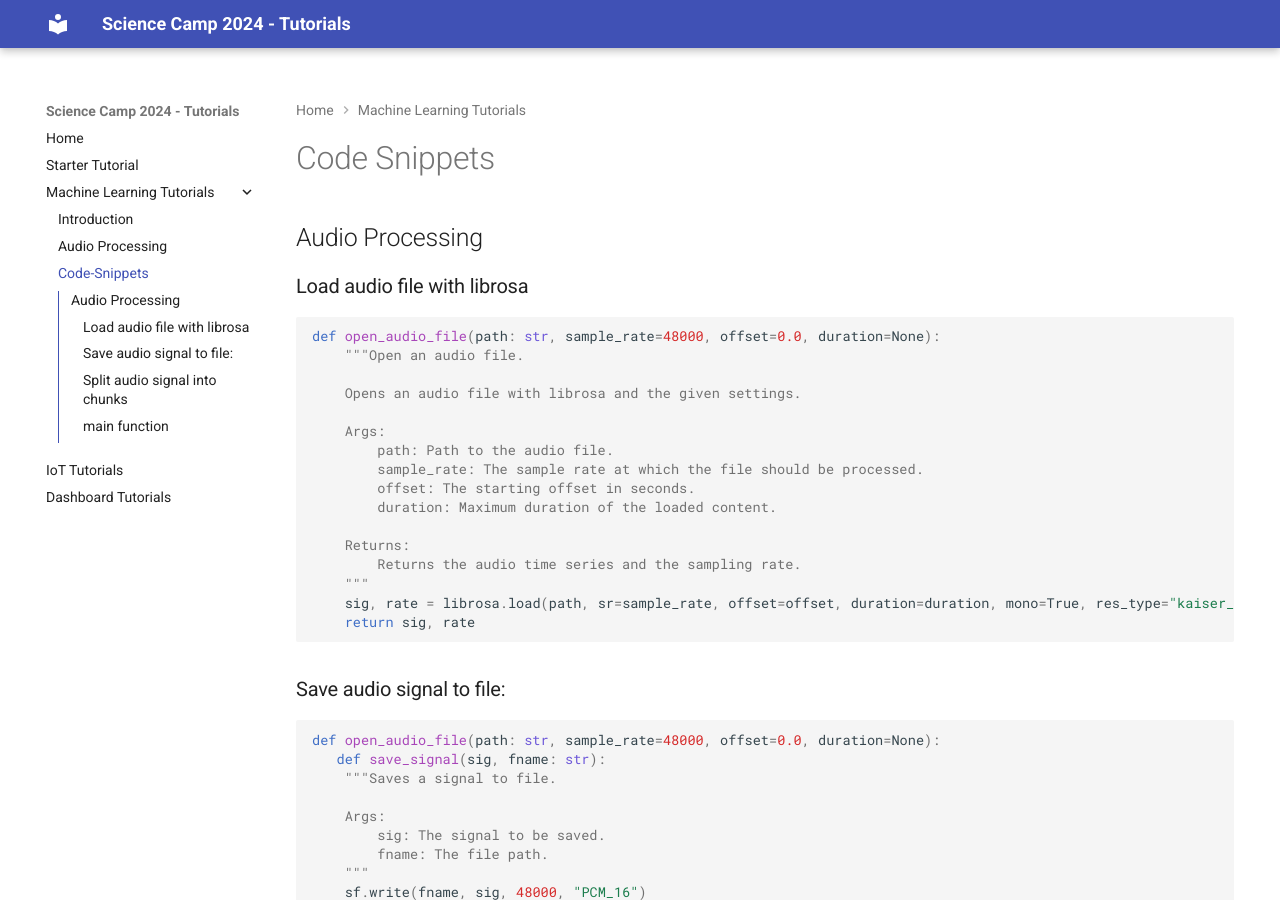
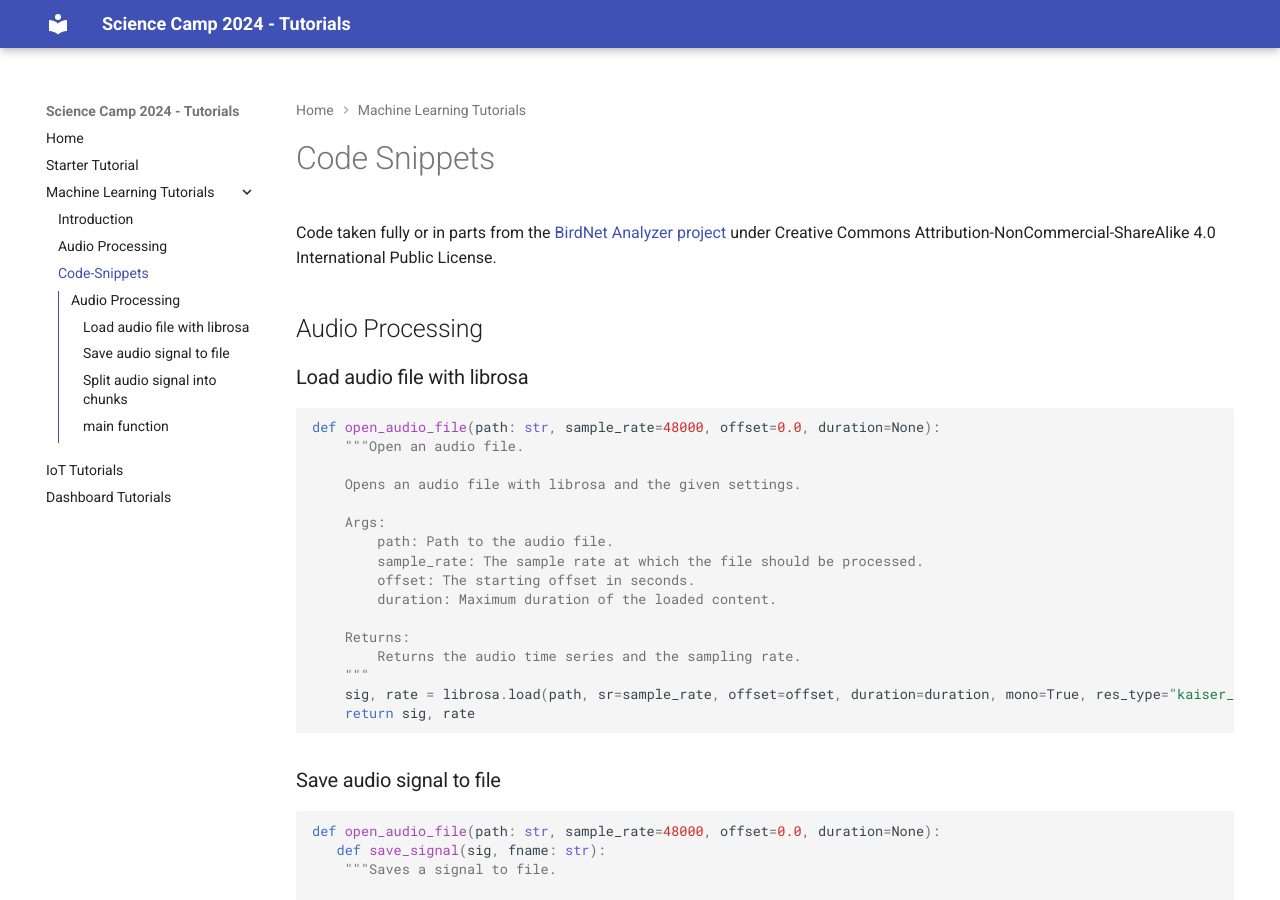
Before and after one commit to Science-Camp-TUI/tutorials, an MkDocs documentation site: the page built from docs/machine-learning/code-snippets.md, in a window 1280 px wide and 900 px high. Built offline with MkDocs 1.6.1 and Material for MkDocs 9.7.7, drawn with Linux system fonts in a browser that asks for light colours.

Commit message:
add license comment

````diff
--- a/docs/machine-learning/code-snippets.md
+++ b/docs/machine-learning/code-snippets.md
@@ -1,4 +1,6 @@
 # Code Snippets
+
+Code taken fully or in parts from the [BirdNet Analyzer project](https://github.com/kahst/BirdNET-Analyzer){:target="_blank"} under Creative Commons Attribution-NonCommercial-ShareAlike 4.0 International Public License.
 
 ## Audio Processing
 
@@ -23,7 +25,7 @@ def open_audio_file(path: str, sample_rate=48000, offset=0.0, duration=None):
     return sig, rate
 ```
 
-### Save audio signal to file:
+### Save audio signal to file
 
 ```python
 def open_audio_file(path: str, sample_rate=48000, offset=0.0, duration=None):
````
